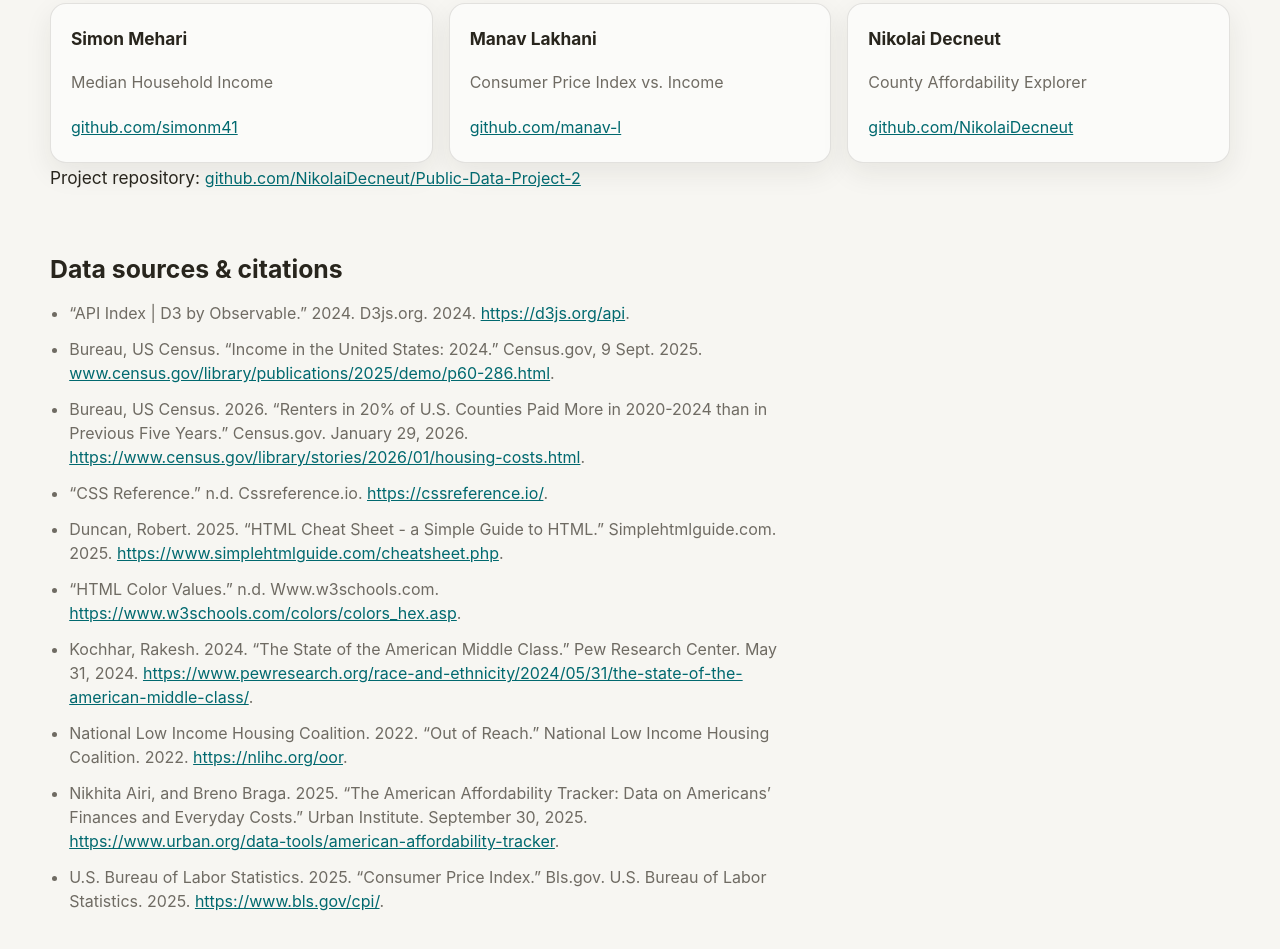
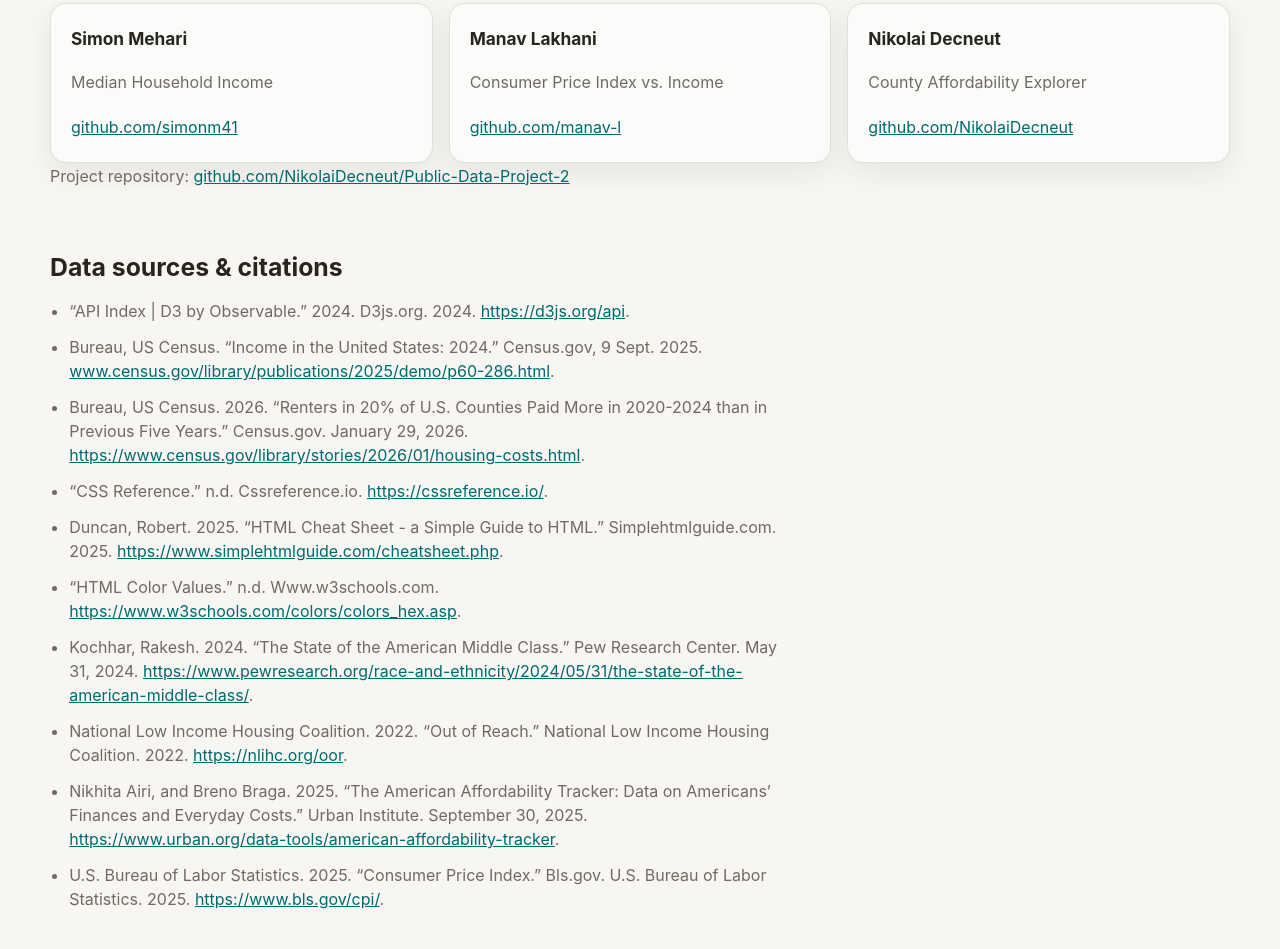
Before and after one commit to NikolaiDecneut/Public-Data-Project-2, a plain HTML site: page docs/index.html in a window 1280 px wide. Shown: the part 5586-6535 px from the top of the page. Drawn offline with nearby package versions, Linux system fonts and the light colour scheme; a web font is replaced by a local one.

Commit message:
Style project repository link

```diff
--- a/docs/style.css
+++ b/docs/style.css
@@ -175,6 +175,11 @@ section.prose:has(.authors) { max-width: 1180px; }
 .author-name { margin: 0; font-weight: 700; }
 .author-role { margin: var(--space-2) 0; color: var(--color-text-muted); font-size: var(--text-sm); }
 .author-link { font-size: var(--text-sm); word-break: break-all; }
+.project-repo {
+  margin-top: var(--space-5);
+  font-size: var(--text-sm);
+  color: var(--color-text-muted);
+}
 
 /* --------------------------- Visual blocks --------------------------- */
 .visual-block {
```
